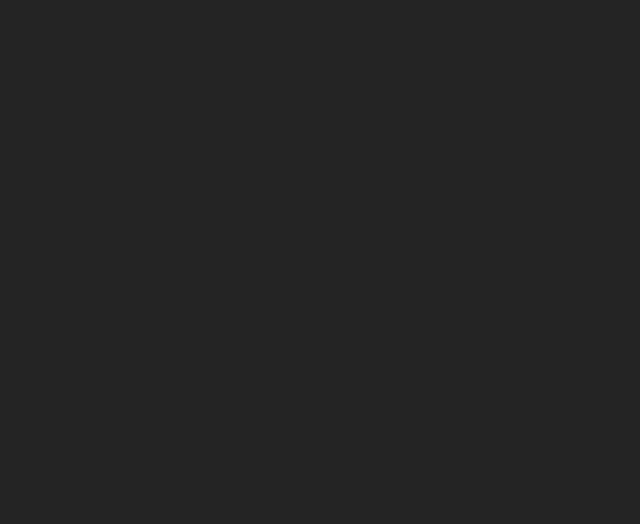
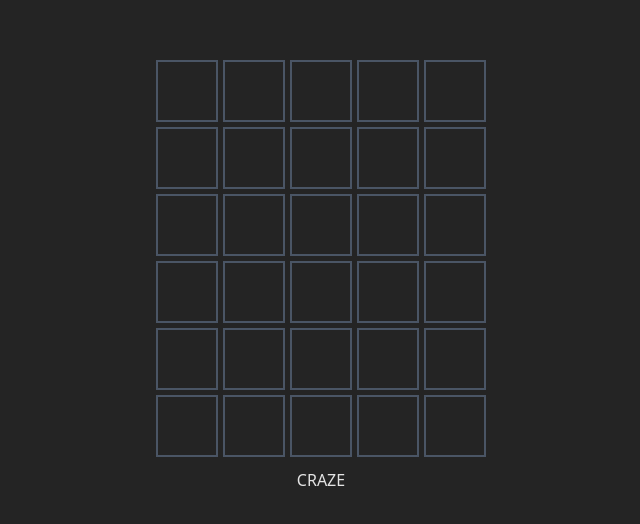
Before and after one commit to johnilluminati/wordle-clone-react, a React (Vite) app in the folder wordle-clone-react/: page / in a window 1280 px wide. Shown: the part 130-654 px from the top of the page, without its empty margins (319-959 px from the left). Built offline with nearby package versions, Linux system fonts and the light colour scheme.

Commit message:
Initial work on styling the board

```diff
--- a/wordle-clone-react/src/App.tsx
+++ b/wordle-clone-react/src/App.tsx
@@ -1,8 +1,46 @@
+import { useEffect, useState } from "react";
+import wordleWords from "./assets/words.json";
+
 function App() {
+  const [solution, setSolution] = useState("");
+  const [guesses, setGuesses] = useState<Array<Array<string>>>(Array(6).fill(Array(5).fill("")));
+
+  useEffect(() => {
+    const randomWord = wordleWords[Math.floor(Math.random() * wordleWords.length)];
+    setSolution(randomWord);
+  }, []);
 
   return (
     <>
-
+      <div className="flex flex-col justify-center items-center h-screen">
+        <div className="flex justify-center items-center h-[420px] w-[350px]">
+          <div className="grid grid-rows-6 gap-[5px]">
+            {guesses.map((guess, index) => {
+              return (
+                <div key={index} className="grid grid-cols-5 gap-[5px]">
+                  {guess.map((letter, letterIndex) => (
+                    <div key={letterIndex} className="inline-flex border-2 border-gray-600 h-[62px] w-[62px] justify-center items-center font-bold text-[2rem] uppercase">{letter}</div>
+                  ))}
+                </div>
+              )
+            })}
+          </div>
+        </div>
+        {/* <div className="flex flex-col justify-between h-[400px]">
+          {guesses.map((guess, index) => {
+            return (
+                <div key={index} className="flex flex-row w-[330px] justify-between">
+                  {guess.map((letter, letterIndex) => (
+                    <div key={letterIndex} className="border-2 border-gray-600 h-[62px] w-[62px] align-bottom">{letter}</div>
+                  ))}
+                </div>
+            )
+          })}
+        </div> */}
+        <div className="flex">
+          {solution}
+        </div>
+      </div>
     </>
   )
 }
```
